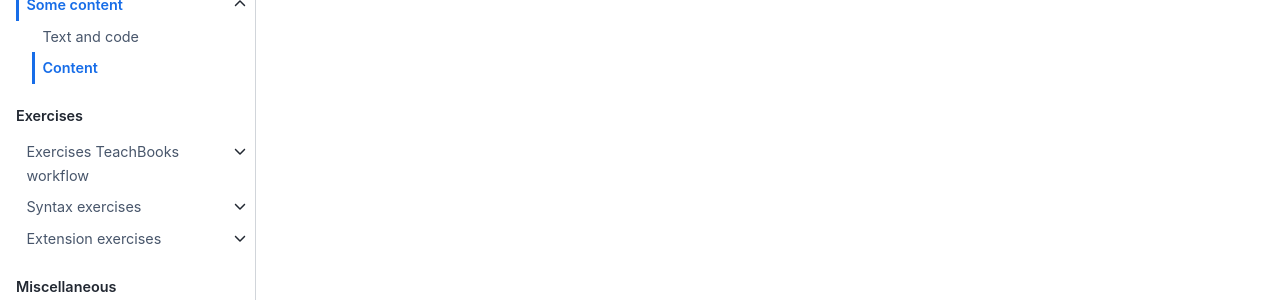
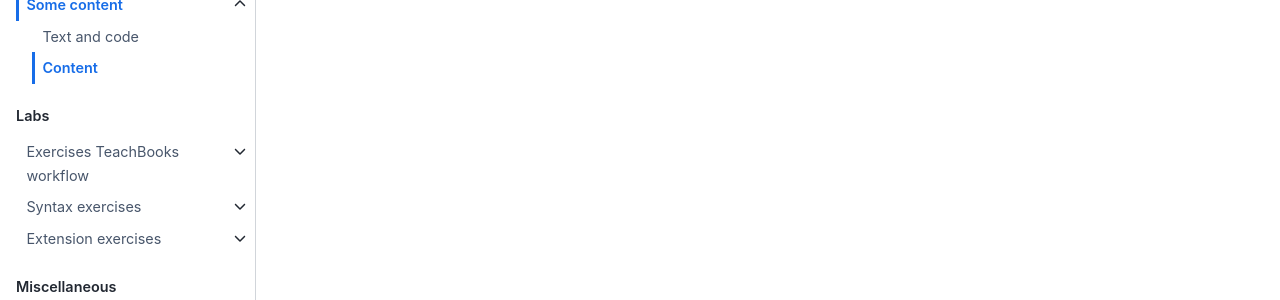
Before and after one commit to LianSim/FaB-Open-textbook, a Jupyter Book: the page built from book/file_to_be_added_to_toc.md, in a window 1280 px wide. Shown: the part 430-730 px from the top of the page. Built offline with Jupyter Book 1.0.4 settings and Sphinx 7.4.7 and the Sphinx Book theme 1.1.4, drawn with Linux system fonts in a browser that asks for light colours; pages that are not in the unit, such as notebooks, are missing from menus; comment, search, counter and statistics services are not loaded.

```diff
--- a/book/_toc.yml
+++ b/book/_toc.yml
@@ -13,7 +13,8 @@ parts:
       sections:
       - file: some_content/text_and_code.ipynb
       - file: file_to_be_added_to_toc.md
-  - caption: Exercises
+      - file: check_quiz.md
+  - caption: Labs
     chapters:
     - file: exercises.md
       sections:
```
